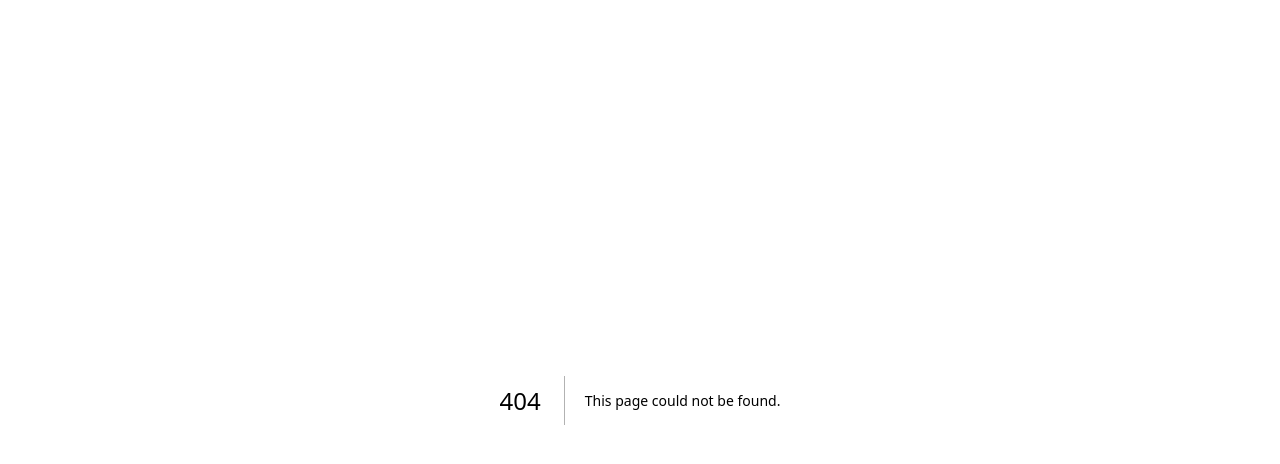
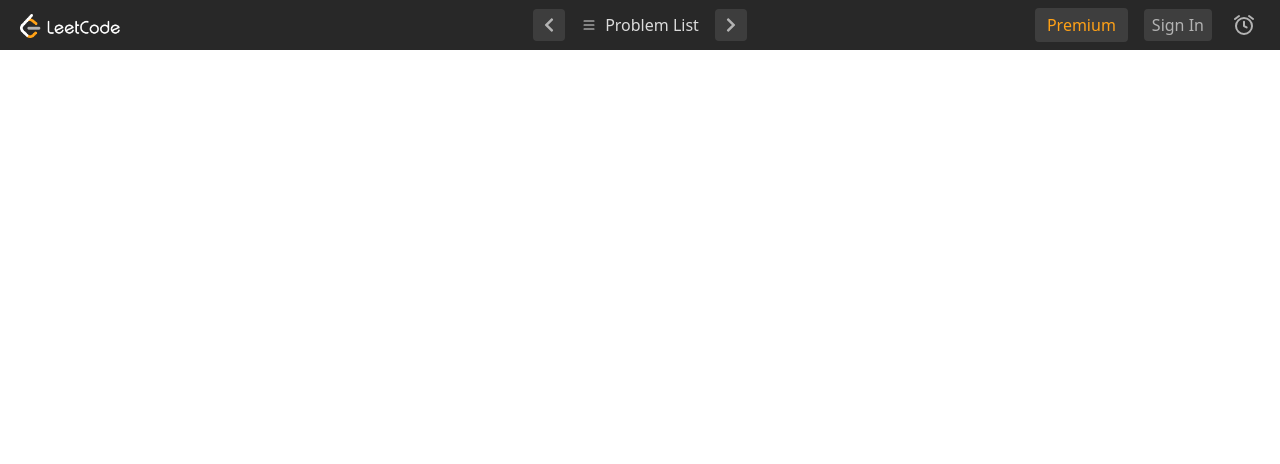
Before and after one commit to raunakb03/nextjs-leetcode-clone, a Next.js app: page /problems/best-time-to-buy-and-sell-stock in a window 1280 px wide. Before the commit this address had no page. Shown: the top 464 px of the page. Built offline with nearby package versions, Linux system fonts and the light colour scheme; no server answers.

Commit message:
creating navbar for problems page

```diff
--- /dev/null
+++ b/src/components/Timer/Timer.tsx
@@ -0,0 +1,67 @@
+import React, { useState, useEffect } from "react";
+import { FiRefreshCcw } from "react-icons/fi";
+
+type TimerProps = {};
+
+const Timer: React.FC<TimerProps> = () => {
+  const [showTimer, setShowTimer] = useState<boolean>(false);
+  const [time, setTime] = useState<number>(0);
+
+  const formatTime = (time: number): string => {
+    const hours = Math.floor(time / 3600);
+    const minutes = Math.floor((time % 3600) / 60);
+    const seconds = time % 60;
+
+    return `${hours < 10 ? "0" + hours : hours}:${
+      minutes < 10 ? "0" + minutes : minutes
+    }:${seconds < 10 ? "0" + seconds : seconds}`;
+  };
+
+  useEffect(() => {
+    let intervalId: NodeJS.Timeout;
+
+    if (showTimer) {
+      intervalId = setInterval(() => {
+        setTime((time) => time + 1);
+      }, 1000);
+    }
+
+    return () => clearInterval(intervalId);
+  }, [showTimer]);
+  return (
+    <div>
+      {showTimer ? (
+        <div className="flex items-center space-x-2 bg-dark-fill-3 p-1.5 cursor-pointer rounded hover:bg-dark-fill-2">
+          <div className="">{formatTime(time)}</div>
+          <FiRefreshCcw
+            onClick={() => {
+              setShowTimer(false);
+              setTime(0);
+            }}
+          />
+        </div>
+      ) : (
+        <div
+          className="flex items-center p-1 h-8 hover:bg-dark-fill-3 rounded cursor-pointer"
+          onClick={() => setShowTimer(true)}
+        >
+          <svg
+            xmlns="http://www.w3.org/2000/svg"
+            viewBox="0 0 24 24"
+            width="1em"
+            height="1em"
+            fill="currentColor"
+            className="h-6 w-6"
+          >
+            <path
+              fillRule="evenodd"
+              d="M12 4a9 9 0 110 18 9 9 0 010-18zm0 2a7 7 0 100 14 7 7 0 000-14zm0 1.634a1 1 0 01.993.883l.007.117-.001 3.774 2.111 1.162a1 1 0 01.445 1.253l-.05.105a1 1 0 01-1.254.445l-.105-.05-2.628-1.447a1 1 0 01-.51-.756L11 13V8.634a1 1 0 011-1zM16.235 2.4a1 1 0 011.296-.269l.105.07 4 3 .095.08a1 1 0 01-1.19 1.588l-.105-.069-4-3-.096-.081a1 1 0 01-.105-1.319zM7.8 2.4a1 1 0 01-.104 1.319L7.6 3.8l-4 3a1 1 0 01-1.296-1.518L2.4 5.2l4-3a1 1 0 011.4.2z"
+              clipRule="evenodd"
+            ></path>
+          </svg>
+        </div>
+      )}
+    </div>
+  );
+};
+export default Timer;
--- a/src/components/Topbar/Topbar.tsx
+++ b/src/components/Topbar/Topbar.tsx
@@ -5,21 +5,49 @@
 import Logout from "../buttons/Logout";
 import { useSetRecoilState } from "recoil";
 import { authModalState } from "@/atoms/authModalAtom";
+import Image from "next/image";
+import { FaChevronLeft, FaChevronRight } from "react-icons/fa";
+import { BsList } from "react-icons/bs";
+import Timer from "../Timer/Timer";
 
-type TopbarProps = {};
+type TopbarProps = {
+  problemPage?: boolean;
+};
 
-const Topbar: React.FC<TopbarProps> = () => {
+const Topbar: React.FC<TopbarProps> = ({ problemPage }) => {
   const [user, loading, error] = useAuthState(auth);
   const setAuthModalState = useSetRecoilState(authModalState);
   return (
     <>
       <nav className="relative flex h-[50px] w-full shrink-0 items-center px-5 bg-dark-layer-1 text-dark-gray-7">
         <div
-          className={`flex w-full items-center justify-between max-w-[1200px] mx-auto`}
+          className={`flex w-full items-center justify-between ${
+            !problemPage ? "max-w-[1200px] mx-auto" : ""
+          }`}
         >
           <Link href="/" className="h-[22px] flex-1">
-            <img src="/logo-full.png" alt="Logo" className="h-full" />
+            <Image src="/logo-full.png" alt="Logo" height={100} width={100} />
           </Link>
+
+          {problemPage && (
+            <div className="flex items-center gap-4 flex-1 justify-center">
+              <div className="flex items-center justify-center rounded bg-dark-fill-3 hover:bg-dark-fill-2 h-8 w-8 cursor-pointer">
+                <FaChevronLeft />
+              </div>
+              <Link
+                href={"/"}
+                className="flex items-center gap-2 font-medium max-w-[170px] text-dark-gray-8 cursor-pointer"
+              >
+                <div>
+                  <BsList />
+                </div>
+                <p>Problem List</p>
+              </Link>
+              <div className="flex items-center justify-center rounded bg-dark-fill-3 hover:bg-dark-fill-2 h-8 w-8 cursor-pointer">
+                <FaChevronRight />
+              </div>
+            </div>
+          )}
 
           <div className="flex items-center space-x-4 flex-1 justify-end">
             <div>
@@ -48,12 +76,14 @@
                 </button>
               </Link>
             )}
+            {problemPage && <Timer />}
             {user && (
               <div className="cursor-pointer group relative">
-                <img
+                <Image
                   src="/avatar.png"
                   alt="user profile"
-                  className="h-8 w-8 rounded-full"
+                  height={40}
+                  width={40}
                 />
                 <div
                   className="absolute top-10 left-2/4 -translate-x-2/4  mx-auto bg-dark-layer-1 text-brand-orange p-2 rounded shadow-lg
--- a/src/components/navbar/Navbar.tsx
+++ b/src/components/navbar/Navbar.tsx
@@ -1,4 +1,5 @@
 import { authModalState } from "@/atoms/authModalAtom";
+import Image from "next/image";
 import Link from "next/link";
 import React from "react";
 import { useSetRecoilState } from "recoil";
@@ -14,7 +15,7 @@
   return (
     <div className="flex items-center justify-between sm:px-12 px-2 md:px-24">
       <Link href="/" className="flex items-center justify-center h-20">
-        <img src="/logo.png" alt="LeetClone" className="h-full" />
+        <Image src="/logo.png" alt="LeetClone" height={200} width={200} />
       </Link>
       <div className="flex items-center">
         <button
--- a/src/pages/auth/index.tsx
+++ b/src/pages/auth/index.tsx
@@ -3,6 +3,7 @@
 import AuthModal from "@/components/Modals/AuthModal";
 import Navbar from "@/components/navbar/Navbar";
 import { auth } from "@/firebase/firebase";
+import Image from "next/image";
 import { useRouter } from "next/router";
 import React, { useState, useEffect } from "react";
 import { useAuthState } from "react-firebase-hooks/auth";
@@ -27,7 +28,7 @@
       <div className="max-w-7xl mx-auto">
         <Navbar />
         <div className="flex items-center justify-center h-[calc(100vh-5rem)] pointer-events-none select-none">
-          <img src="/hero.png" alt="hero image" />
+          <Image src="/hero.png" alt="hero image" width={700} height={700} />
         </div>
         {authModal.isOpen && <AuthModal />}
       </div>
--- /dev/null
+++ b/src/pages/problems/[pid].tsx
@@ -0,0 +1,13 @@
+import Topbar from "@/components/Topbar/Topbar";
+import React from "react";
+
+type ProblemPageProps = {};
+
+const ProblemPage: React.FC<ProblemPageProps> = () => {
+  return (
+    <div>
+      <Topbar problemPage={true} />
+    </div>
+  );
+};
+export default ProblemPage;
```
